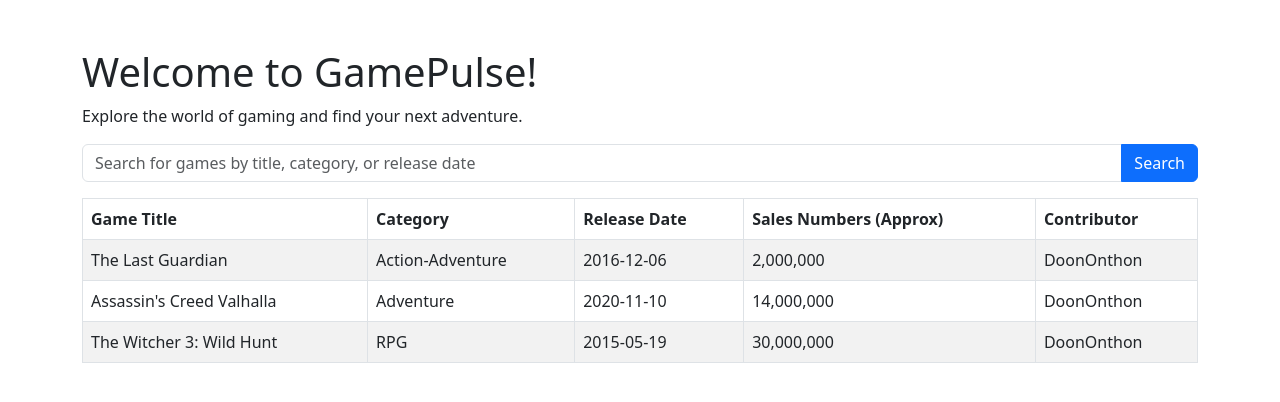
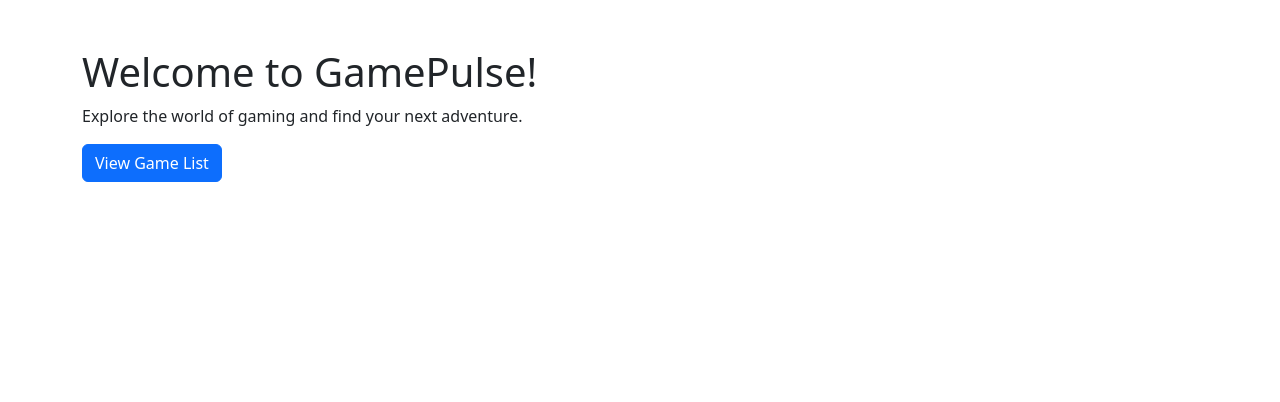
Before and after one commit to DoonOnthon/GamePulse, a PHP site: page / in a window 1280 px wide. Shown: the top 402 px of the page. Run offline with PHP 8.4, Linux system fonts and the light colour scheme.

Commit message:
feat: Organized code & improved file structure
Reorganized codebase, moved game data to 'games_data.php', optimized 'index.php' by removing duplication & including 'games.php'. Moved game list to 'game_list.php', freeing up 'index.php' to serve as a homepage. Aims to make contributions easier.

```diff
--- a/index.php
+++ b/index.php
@@ -1,105 +1,17 @@
 <!DOCTYPE html>
-<?php
-// Check if the search form was submitted
-if (isset($_GET['search'])) {
-    $searchQuery = $_GET['search'];
-}
-?>
 <html>
-
 <head>
-    <title>GamePulse - Discover Exciting Games</title>
+    <title>Welcome to GamePulse</title>
     <!-- Include Bootstrap CSS -->
     <link href="https://cdn.jsdelivr.net/npm/bootstrap@5.3.0/dist/css/bootstrap.min.css" rel="stylesheet">
 </head>
-
 <body>
     <div class="container mt-5">
         <h1>Welcome to GamePulse!</h1>
         <p>Explore the world of gaming and find your next adventure.</p>
 
-        <!-- Search bar code -->
-        <form method="GET" action="">
-            <div class="input-group mb-3">
-                <input type="text" class="form-control" name="search"
-                    placeholder="Search for games by title, category, or release date">
-                <button class="btn btn-primary" type="submit">Search</button>
-            </div>
-        </form>
-
-        <table class="table table-bordered table-striped">
-            <thead>
-                <tr>
-                    <th>Game Title</th>
-                    <th>Category</th>
-                    <th>Release Date</th>
-                    <th>Sales Numbers (Approx)</th>
-                    <th>Contributor</th>
-                </tr>
-            </thead>
-            <tbody>
-                <!-- PHP code to display game data -->
-                <?php
-                // Sample game data
-                $games = [
-                    [
-                        'title' => 'The Last Guardian',
-                        'category' => 'Action-Adventure',
-                        'release_date' => '2016-12-06',
-                        'sales_numbers' => '2,000,000',
-                        'github_username' => 'DoonOnthon',
-                    ],
-                    [
-                        'title' => 'Assassin\'s Creed Valhalla',
-                        'category' => 'Adventure',
-                        'release_date' => '2020-11-10',
-                        'sales_numbers' => '14,000,000',
-                        'github_username' => 'DoonOnthon',
-                    ],
-                    [
-                        'title' => 'The Witcher 3: Wild Hunt',
-                        'category' => 'RPG',
-                        'release_date' => '2015-05-19',
-                        'sales_numbers' => '30,000,000',
-                        'github_username' => 'DoonOnthon',
-                    ],
-                ];
-                // Check if the search form was submitted and the search query is not empty
-                if (isset($_GET['search']) && !empty($_GET['search'])) {
-                    $searchQuery = $_GET['search'];
-
-                    // Filter games based on the search query
-                    $filteredGames = array_filter($games, function ($game) use ($searchQuery) {
-                        // Case-insensitive search against game title, category, or release date
-                        return stripos($game['title'], $searchQuery) !== false
-                            || stripos($game['category'], $searchQuery) !== false
-                            || stripos($game['release_date'], $searchQuery) !== false;
-                    });
-
-                    // Use the filtered games for displaying search results
-                    $games = $filteredGames;
-                }
-
-                // Loop through the games array and display each game as a table row
-                foreach ($games as $game) {
-                    echo "<tr>";
-                    echo "<td>{$game['title']}</td>";
-                    echo "<td>{$game['category']}</td>";
-                    echo "<td>{$game['release_date']}</td>";
-                    echo "<td>{$game['sales_numbers']}</td>";
-                    echo "<td>{$game['github_username']}</td>";
-                    echo "</tr>";
-                }
-                ?>
-            </tbody>
-        </table>
-            <!-- "Reset Search" button -->
-    <?php if (isset($_GET['search']) && !empty($_GET['search'])): ?>
-        <a href="index.php" class="btn btn-secondary mt-3">Reset Search</a>
-    <?php endif; ?>
+        <!-- Link to Game List page -->
+        <a href="game_list.php" class="btn btn-primary">View Game List</a>
     </div>
-
-
 </body>
-
 </html>
```
Also changed, not shown: game_list.php (added, +78 -0 lines), games.php (added, +18 -0 lines), games_data.php (added, +25 -0 lines).
